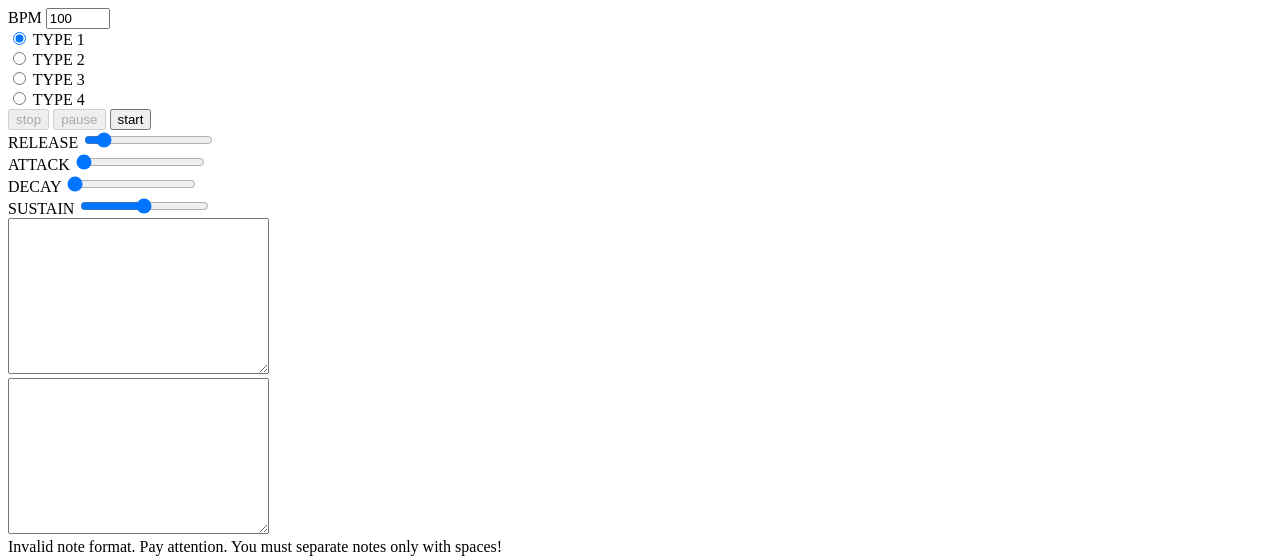
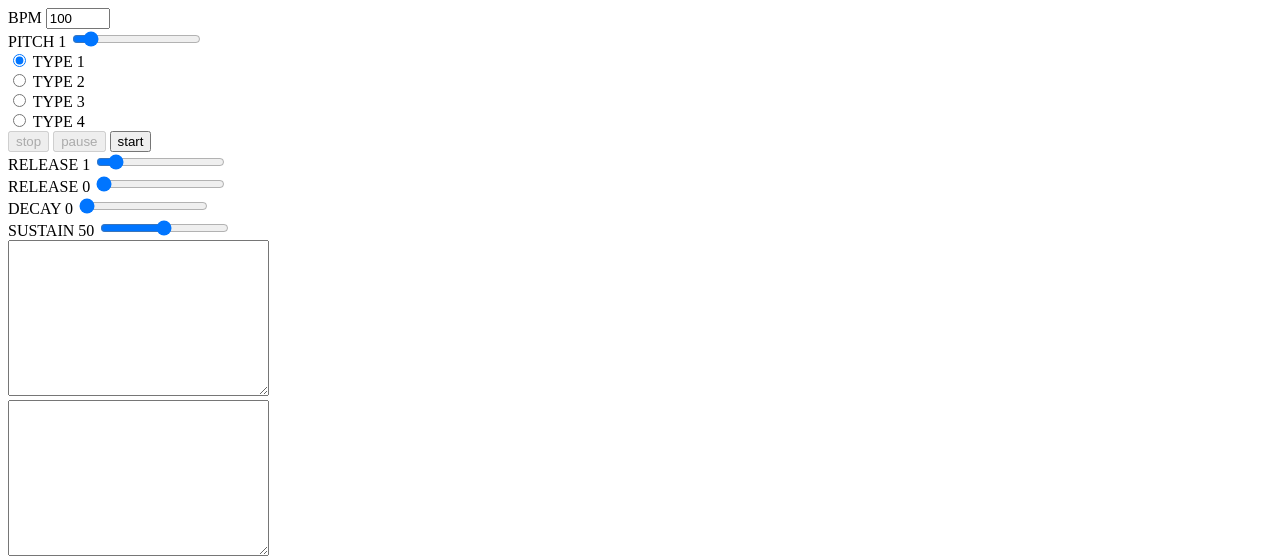
Before and after one commit to igorbojk/js_midi, a website: page src/index.html in a window 1280 px wide. Shown: the top 557 px of the page. Drawn offline with Linux system fonts and the light colour scheme; a web font is replaced by a local one.

Commit message:
feat: some changes

```diff
--- a/src/css/style.scss
+++ b/src/css/style.scss
@@ -135,6 +135,11 @@ form {
 
 .form-elem {
     margin-bottom: 8px;
+    label {
+        display: flex;
+        justify-content: space-between;
+        align-items: center;
+    }
 }
 
 .radio-container {
--- a/src/index.html
+++ b/src/index.html
@@ -18,6 +18,13 @@
                     <div class="form-elem">
                         <label for="bpm">BPM</label>
                         <input type="number" id="bpm" name="bpm" value="100" min="20" max="240">
+                    </div>
+                    <div class="form-elem">
+                        <label for="pitch">
+                            <span>PITCH</span>
+                            <span id="pitch-value">1</span>
+                        </label>
+                        <input name="pitch" id="pitch" type="range" data-control-name="pitch" min="0.1" max="10" step="0.1" value="1">
                     </div>
                     <div class="flex-container">
                         <div class="col">
@@ -53,25 +60,29 @@
                 <div class="col">
                     <div class="form-elem">
                         <label for="release">
-                            RELEASE
+                            <span>RELEASE</span>
+                            <span id="release-value">1</span>
                         </label>
                         <input name="release" id="release" type="range" data-control-name="release" min="0" max="10" step="0.1" value="1">
                     </div>
                     <div class="form-elem">
                         <label for="attack">
-                            ATTACK
+                            <span>RELEASE</span>
+                            <span id="attack-value">0</span>
                         </label>
                         <input name="attack" id="attack" type="range" data-control-name="attack" min="0" max="2" step="0.05" value="0">
                     </div>
                     <div class="form-elem">
                         <label for="decay">
-                            DECAY
+                            <span>DECAY</span>
+                            <span id="decay-value">0</span>
                         </label>
                         <input name="decay" id="decay" type="range" data-control-name="decay" min="0" max="5" step="0.1" value="0">
                     </div>
                     <div class="form-elem">
                         <label for="sustain">
-                            SUSTAIN
+                            <span>SUSTAIN</span>
+                            <span id="sustain-value">50</span>
                         </label>
                         <input name="sustain" id="sustain" type="range" data-control-name="sustain" min="1" max="100" value="50">
                     </div>
```
Also changed, not shown: src/index.js (+19 -3 lines), dist/bundle.js, dist/index.html.
